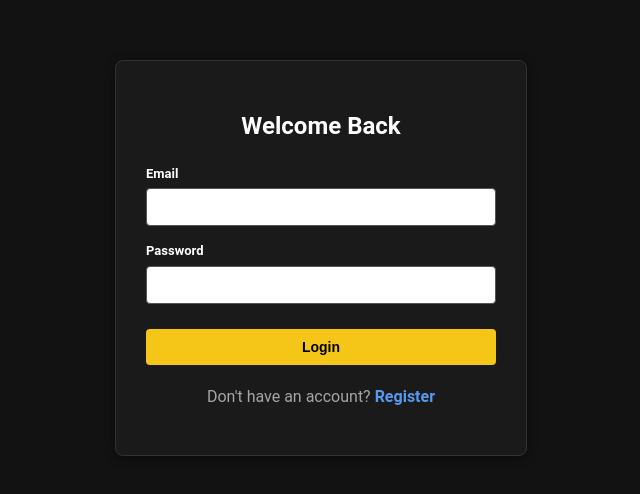
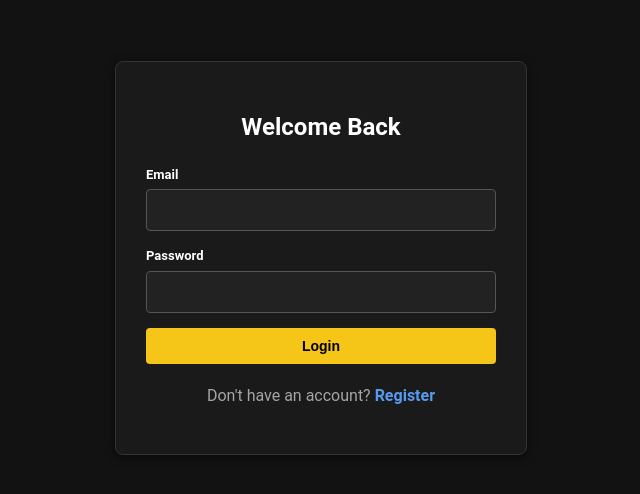
Before and after one commit to omerfrank/OrZarhi, a React (Vite) app in the folder REACT2/: page / in a window 1280 px wide. Shown: the part 142-636 px from the top of the page, without its empty margins (319-959 px from the left). Built offline with nearby package versions, Linux system fonts and the light colour scheme.

Commit message:
change styles

```diff
--- a/REACT2/src/styles.js
+++ b/REACT2/src/styles.js
@@ -13,13 +13,16 @@ const colors = {
 };
 
 export const styles = {
+  // Expose accent color for inline usage
+  accentColor: colors.accent,
+
   // Global Layout
   baseContainer: {
     minHeight: "100vh",
     width: "100%",
     backgroundColor: colors.background,
     color: colors.textMain,
-    padding: "0", // Remove padding to let navbar stretch
+    padding: "0",
     boxSizing: "border-box",
     fontFamily: "Roboto, Helvetica, Arial, sans-serif",
   },
@@ -59,7 +62,7 @@ export const styles = {
   pageTitle: {
     fontSize: "32px",
     fontWeight: "bold",
-    color: colors.accent, // Yellow title
+    color: colors.accent,
     margin: 0,
     textTransform: "uppercase",
     letterSpacing: "1px",
@@ -93,38 +96,39 @@ export const styles = {
     color: colors.textMain,
   },
   input: {
-    padding: "10px",
+    padding: "12px",
     borderRadius: "4px",
     border: "1px solid #555",
-    backgroundColor: colors.inputBg,
-    color: colors.inputText,
+    backgroundColor: "#222",
+    color: colors.textMain,
     fontSize: "14px",
     outline: "none",
+    transition: "border-color 0.2s",
   },
   textarea: {
-    padding: "10px",
+    padding: "12px",
     borderRadius: "4px",
     border: "1px solid #555",
-    backgroundColor: colors.inputBg,
-    color: colors.inputText,
+    backgroundColor: "#222",
+    color: colors.textMain,
     fontSize: "14px",
     outline: "none",
     resize: "vertical",
-    minHeight: "80px",
+    minHeight: "100px",
+    fontFamily: "inherit",
   },
 
   // Buttons
   button: {
     padding: "10px 20px",
     backgroundColor: colors.accent,
-    color: "#000000", // Black text on yellow button
+    color: "#000000",
     border: "none",
     borderRadius: "4px",
     fontSize: "14px",
     fontWeight: "bold",
     cursor: "pointer",
-    transition: "background 0.2s",
-    marginTop: "10px",
+    transition: "transform 0.1s, background 0.2s",
   },
   linkButton: {
     padding: "8px 16px",
@@ -137,30 +141,18 @@ export const styles = {
     cursor: "pointer",
     transition: "all 0.2s",
   },
-  logoutButton: {
-    width: "100%",
-    padding: "12px",
-    backgroundColor: "transparent",
-    color: colors.danger,
-    border: `1px solid ${colors.danger}`,
-    borderRadius: "4px",
-    fontSize: "14px",
-    fontWeight: "bold",
-    cursor: "pointer",
-    marginTop: "20px",
-  },
 
   // Header & Nav
   header: {
     display: "flex",
     justifyContent: "space-between",
     alignItems: "center",
-    backgroundColor: "#121212", // Navbar color
+    backgroundColor: "#121212",
     padding: "15px 0",
     marginBottom: "20px",
     borderBottom: "1px solid #333",
   },
-  searchBar: {
+    searchBar: {
     marginBottom: "20px",
   },
   searchInput: {
@@ -172,17 +164,16 @@ export const styles = {
     color: colors.textMain,
     fontSize: "16px",
   },
-
-  // Movie Library Grid
   movieGrid: {
     display: "grid",
-    gridTemplateColumns: "repeat(auto-fill, minmax(180px, 1fr))", // Smaller, denser cards
-    gap: "20px",
+    gridTemplateColumns: "repeat(auto-fill, minmax(200px, 1fr))", // Responsive columns
+    gap: "25px",
     width: "100%",
+    marginTop: "20px",
   },
   movieCard: {
     backgroundColor: colors.card,
-    borderRadius: "4px", // Sharper corners like IMDb
+    borderRadius: "8px",
     overflow: "hidden",
     transition: "transform 0.2s, box-shadow 0.2s",
     cursor: "pointer",
@@ -190,81 +181,36 @@ export const styles = {
     flexDirection: "column",
     position: "relative",
     border: "1px solid #333",
-    height: "100%",
+    height: "100%", // Forces cards to fill row height
   },
   movieCardWrapper: {
     position: "relative",
+    width: "100%",
   },
   moviePoster: {
     width: "100%",
-    aspectRatio: "2/3",
+    aspectRatio: "2/3", // Enforces standard movie poster shape
     objectFit: "cover",
+    display: "block",
   },
   movieInfo: {
-    padding: "12px",
+    padding: "15px",
     display: "flex",
     flexDirection: "column",
     flex: 1,
+    gap: "8px",
   },
   movieTitle: {
     fontSize: "16px",
     fontWeight: "bold",
-    marginBottom: "5px",
     color: colors.textMain,
-    overflow: "hidden",
-    textOverflow: "ellipsis",
-    display: "-webkit-box",
-    WebkitLineClamp: "2",
-    WebkitBoxOrient: "vertical",
+    margin: 0,
+    lineHeight: "1.4",
   },
   movieDate: {
     fontSize: "13px",
     color: colors.textSecondary,
-    marginBottom: "8px",
-  },
-  genreContainer: {
-    display: "flex",
-    flexWrap: "wrap",
-    gap: "4px",
-    marginBottom: "8px",
-  },
-  genreBadge: {
-    padding: "2px 6px",
-    border: "1px solid #555",
-    borderRadius: "10px",
-    fontSize: "10px",
-    color: "#ccc",
-    backgroundColor: "transparent",
-  },
-  movieDescription: {
-    fontSize: "12px",
-    color: "#999",
-    lineHeight: "1.4",
-    display: "-webkit-box",
-    WebkitLineClamp: "3",
-    WebkitBoxOrient: "vertical",
-    overflow: "hidden",
-  },
-
-  // Star/Favorite Button (The Bookmark Ribbon)
-  starButton: {
-    position: "absolute",
-    top: "0",
-    left: "0", // IMDb typically puts this on left top
-    backgroundColor: "rgba(0,0,0,0.6)",
-    color: "white",
-    border: "none",
-    width: "30px",
-    height: "40px",
-    clipPath: "polygon(0 0, 100% 0, 100% 100%, 50% 80%, 0 100%)", // Ribbon shape
-    display: "flex",
-    alignItems: "flex-start",
-    justifyContent: "center",
-    paddingTop: "5px",
-    cursor: "pointer",
-    fontSize: "18px",
-    zIndex: 10,
-    transition: "color 0.2s",
+    margin: 0,
   },
 
   // Movie Detail Page
@@ -291,7 +237,7 @@ export const styles = {
   },
   movieDetailTitle: {
     fontSize: "42px",
-    fontWeight: "400", // IMDb uses lighter weights for large titles
+    fontWeight: "400",
     margin: "0 0 10px 0",
     color: colors.textMain,
   },
@@ -306,6 +252,20 @@ export const styles = {
     color: colors.textMain,
     marginTop: "20px",
     maxWidth: "800px",
+  },
+  genreContainer: {
+    display: "flex",
+    flexWrap: "wrap",
+    gap: "4px",
+    marginBottom: "8px",
+  },
+  genreBadge: {
+    padding: "2px 6px",
+    border: "1px solid #555",
+    borderRadius: "10px",
+    fontSize: "10px",
+    color: "#ccc",
+    backgroundColor: "transparent",
   },
 
   // Rating Block
@@ -330,6 +290,27 @@ export const styles = {
     textTransform: "uppercase",
   },
 
+  // Star Button (Ribbon)
+  starButton: {
+    position: "absolute",
+    top: "0",
+    left: "0",
+    backgroundColor: "rgba(0,0,0,0.6)",
+    color: "white",
+    border: "none",
+    width: "30px",
+    height: "40px",
+    clipPath: "polygon(0 0, 100% 0, 100% 100%, 50% 80%, 0 100%)",
+    display: "flex",
+    alignItems: "flex-start",
+    justifyContent: "center",
+    paddingTop: "5px",
+    cursor: "pointer",
+    fontSize: "18px",
+    zIndex: 10,
+    transition: "color 0.2s",
+  },
+
   // Cast Grid
   castGrid: {
     display: "grid",
@@ -346,7 +327,7 @@ export const styles = {
   castPhoto: {
     width: "120px",
     height: "120px",
-    borderRadius: "50%", // Circular cast photos
+    borderRadius: "50%",
     objectFit: "cover",
     marginBottom: "10px",
     border: "2px solid #333",
@@ -362,7 +343,125 @@ export const styles = {
     color: colors.textSecondary,
   },
 
-  // Reviews & Utils
+  // Related Grid
+  relatedGrid: {
+    display: "grid",
+    gridTemplateColumns: "repeat(auto-fill, minmax(140px, 1fr))",
+    gap: "15px",
+  },
+  relatedCard: {
+    cursor: "pointer",
+    transition: "opacity 0.2s",
+  },
+  relatedPoster: {
+    width: "100%",
+    borderRadius: "4px",
+    aspectRatio: "2/3",
+    objectFit: "cover",
+  },
+  relatedTitle: {
+    fontSize: "13px",
+    marginTop: "5px",
+    color: colors.textMain,
+  },
+
+  // Reviews List
+  reviewCard: {
+    backgroundColor: colors.card,
+    border: "1px solid #333",
+    borderRadius: "4px",
+    padding: "15px",
+    marginBottom: "15px",
+  },
+  reviewTitle: {
+    fontSize: "16px",
+    fontWeight: "bold",
+    color: colors.textMain,
+  },
+  reviewRating: {
+    color: colors.accent,
+    fontWeight: "bold",
+    fontSize: "18px",
+  },
+  reviewText: {
+    color: "#ddd",
+    lineHeight: "1.5",
+    marginTop: "10px",
+  },
+  reviewAuthor: {
+    fontSize: "12px",
+    color: colors.textSecondary,
+    marginTop: "4px",
+  },
+  reviewDate: {
+    fontSize: "12px",
+    color: "#666",
+    marginTop: "10px",
+    textAlign: "right",
+  },
+
+  // --- NEW REVIEW FORM STYLES ---
+  reviewForm: {
+    backgroundColor: "#1F1F1F",
+    padding: "25px",
+    borderRadius: "8px",
+    border: "1px solid #333",
+    marginBottom: "30px",
+    boxShadow: "0 4px 20px rgba(0,0,0,0.3)",
+    display: "flex",
+    flexDirection: "column",
+    gap: "20px"
+  },
+  formLabel: {
+    display: "block",
+    marginBottom: "8px",
+    color: colors.textSecondary,
+    fontSize: "14px",
+    fontWeight: "bold",
+    textTransform: "uppercase",
+    letterSpacing: "0.5px"
+  },
+  starContainer: {
+    display: "flex",
+    gap: "5px",
+    alignItems: "center"
+  },
+  starIcon: {
+    fontSize: "28px",
+    cursor: "pointer",
+    transition: "transform 0.1s, color 0.1s",
+    userSelect: "none",
+  },
+  formActions: {
+    display: "flex",
+    justifyContent: "flex-end",
+    gap: "15px",
+    marginTop: "10px",
+  },
+  cancelButton: {
+    padding: "10px 20px",
+    backgroundColor: "transparent",
+    color: colors.textSecondary,
+    border: "1px solid #555",
+    borderRadius: "4px",
+    fontSize: "14px",
+    fontWeight: "bold",
+    cursor: "pointer",
+    transition: "all 0.2s",
+  },
+  submitButton: {
+    padding: "10px 25px",
+    backgroundColor: colors.accent,
+    color: "#000",
+    border: "none",
+    borderRadius: "4px",
+    fontSize: "14px",
+    fontWeight: "bold",
+    cursor: "pointer",
+    transition: "transform 0.1s, background 0.2s",
+  },
+
+  // Utils
   error: {
     color: colors.danger,
     fontSize: "14px",
@@ -383,6 +482,27 @@ export const styles = {
     color: colors.accent,
     fontSize: "18px",
     marginTop: "100px",
+  },
+  logoutButton: {
+    width: "100%",
+    padding: "12px",
+    backgroundColor: "transparent",
+    color: colors.danger,
+    border: `1px solid ${colors.danger}`,
+    borderRadius: "4px",
+    fontSize: "14px",
+    fontWeight: "bold",
+    cursor: "pointer",
+    marginTop: "20px",
+  },
+  movieDescription: {
+    fontSize: "12px",
+    color: "#999",
+    lineHeight: "1.4",
+    display: "-webkit-box",
+    WebkitLineClamp: "3",
+    WebkitBoxOrient: "vertical",
+    overflow: "hidden",
   },
 
   // Profile specific
@@ -428,56 +548,10 @@ export const styles = {
     color: colors.textMain,
   },
 
-  // Related Grid
-  relatedGrid: {
-    display: "grid",
-    gridTemplateColumns: "repeat(auto-fill, minmax(140px, 1fr))",
-    gap: "15px",
-  },
-  relatedCard: {
-    cursor: "pointer",
-    transition: "opacity 0.2s",
-  },
-  relatedPoster: {
-    width: "100%",
-    borderRadius: "4px",
-    aspectRatio: "2/3",
-    objectFit: "cover",
-  },
-  relatedTitle: {
-    fontSize: "13px",
-    marginTop: "5px",
-    color: colors.textMain,
-  },
-
-  // Reviews List
-  reviewCard: {
-    backgroundColor: colors.card,
-    border: "1px solid #333",
-    borderRadius: "4px",
-    padding: "15px",
-    marginBottom: "15px",
-  },
-  reviewTitle: {
-    fontSize: "16px",
-    fontWeight: "bold",
-    color: colors.textMain,
-  },
-  reviewRating: {
-    color: colors.accent,
-    fontWeight: "bold",
-    fontSize: "18px",
-  },
-  reviewForm: {
-    backgroundColor: colors.card,
-    padding: "20px",
-    borderRadius: "4px",
-    border: "1px solid #333",
-    marginBottom: "20px",
-  },
+  // Misc Utils
   slider: {
     width: "100%",
-    accentColor: colors.accent, // Yellow slider
+    accentColor: colors.accent,
   },
   switchText: {
     textAlign: "center",
```
Also changed, not shown: REACT2/src/MovieDetail.jsx (+65 -8 lines).
